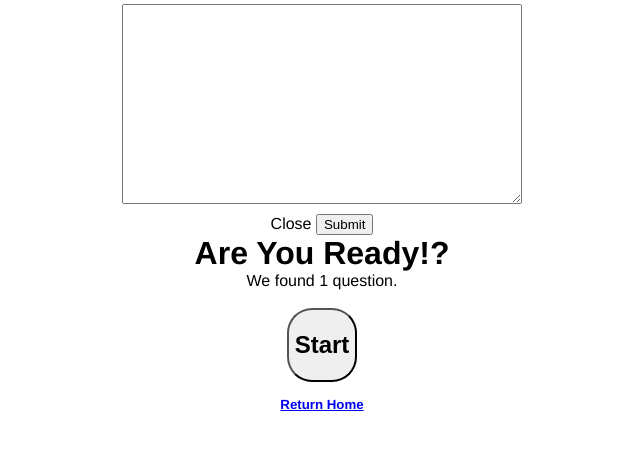
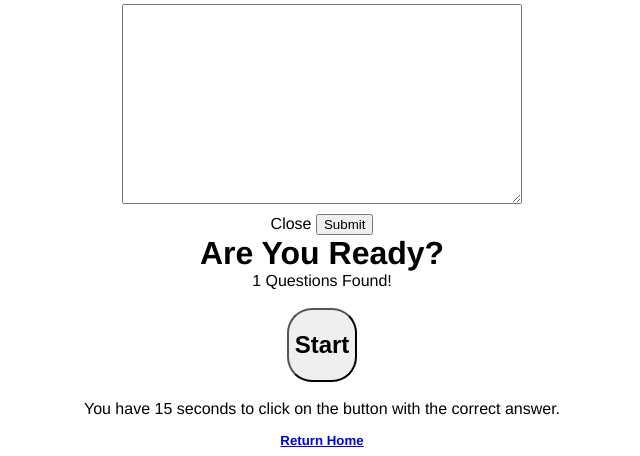
Before and after one commit to R-M-Patel/TransitionQuizGame17, a Django app: template templates/quiz.html in a window 1280 px wide. Shown: the part 689-1145 px from the top of the page, without its empty margins (318-958 px from the left). Before the commit the page ends 1100 px from the top, so only its background shows below. Run offline with Django 3.2, Linux system fonts and the light colour scheme; the template is opened without the code that fills it: most values are stand-ins (such as "Sample title", 1, 10 or a date in 2020); some libraries are stand-ins or nearby versions.

Commit message:
Automatically Accepts ?'s/Cats
Questions / Categories are accepted automatically
Added short instructions to the Quiz
Little bit of formatting
Added a clock icon next to the word "Timeout" if you time out during a
question
Added css to make an animation for the timer later

```diff
--- a/static/js/submitQ.js
+++ b/static/js/submitQ.js
@@ -66,7 +66,7 @@ function submit(selection){
             newResult.uAns = a4;
         }
         else{
-            newResult.uAns = 'Timeout';
+            newResult.uAns = '<i class="fa fa-clock-o" aria-hidden="true"> </i> Timeout';
         }
         newResult.points = score;
         var newResLine1 = "<div class='container'><hr><span class='alignleft'>";
--- a/templates/createProfile.html
+++ b/templates/createProfile.html
@@ -68,9 +68,10 @@
             </div>
         </form>
         <div class="col-lg-12">
-                    <button id="submitForm" onclick="validateForm()" disabled=true class="btn btn-primary pull-right">Submit</button>
-                </div>
+            <button id="submitForm" onclick="validateForm()" disabled=true class="btn btn-primary pull-right">Submit</button>
+        </div>
     </div>
+  </br>
 {% else %}
     <div class = "intro container">
         <br><br><br>
--- a/templates/leaderboard.html
+++ b/templates/leaderboard.html
@@ -15,13 +15,13 @@
             Category: &nbsp
             <select class="selectpicker cat" id="category" name="category" method="POST">
                 <option selected value="ALL">All</option>
-            </select>
+            </select><br/><br/>
         </div>
         <div class= "container col-md-6">
             Subcategory: &nbsp
             <select class="selectpicker cat" id="subCategory" name="subCategory" method="POST">
                 <option selected value="ALL">All</option>
-            </select>
+            </select><br/><br/>
         </div>
         <div class = "container col-md-6">
             Time: &nbsp
@@ -30,7 +30,7 @@
                 <option value="Past Week">Past Week</option>
                 <option value="Past Month">Past Month</option>
                 <option value="Past Year">Past Year</option>
-            </select>
+            </select><br/><br/>
         </div>
         <div class = "container col-xs-12"><br></div>
         <div class="container col-xs-12">
--- a/templates/quiz.html
+++ b/templates/quiz.html
@@ -221,19 +221,20 @@
   			<div class="modal-content">
           <div class="modal-header" style="text-align:center">
               {% if num != 0 %}
-              <h1 style="display:inline">Are You Ready!?</h1>
+              <h1 style="display:inline">Are You Ready?</h1>
               {% else %}
-              <h1 style="display:inline">No Questions Found</h1>
+              <h1 style="display:inline">No Questions Found!</h1>
               {% endif %}
           </div>
           <div class="modal-body" style="text-align:center">
               {% if num != 0 %}
                 {% if num == 1 %}
-                    <span> We found {{num}} question. </span><br/>
+                    <span> {{num}} Questions Found!</span><br/>
                 {% else %}
-                    <span> We found {{num}} questions. </span><br/>
+                    <span> {{num}} Questions Found!</span><br/>
                 {% endif %}
                 <br/><button class="btn btn-success" style="border-radius: 25px;" onclick= "runQuestion()" id="gobutton"><h2 class="link-button">Start</h2></button><br/>
+                <br/><span> You have 15 seconds to click on the button with the correct answer. </span><br/>
               {% else %}
               <br/><a href = "/submitNew" class="btn btn-info" style="border-radius: 25px;"><h2 class="link-button">Submit New Questions</h2></a><br/>
               <br/><a href = "/ReviewNewQuestions" class="btn btn-warning" style="border-radius: 25px;"><h2 class="link-button">Review New Questions</h2></a><br/>
@@ -256,7 +257,7 @@
         <span class="aligncenterleft">Your Answer</span>
         <span class="aligncenterright">Correct Answer</span>
         <span class="alignright">Points&nbsp;</span>
-        </br>
+        <br/>
     </div>
 	</div>
 </body>
```
Also changed, not shown: static/css/style.css (+17 -0 lines), templates/submitQuestion.html (+14 -13 lines).
